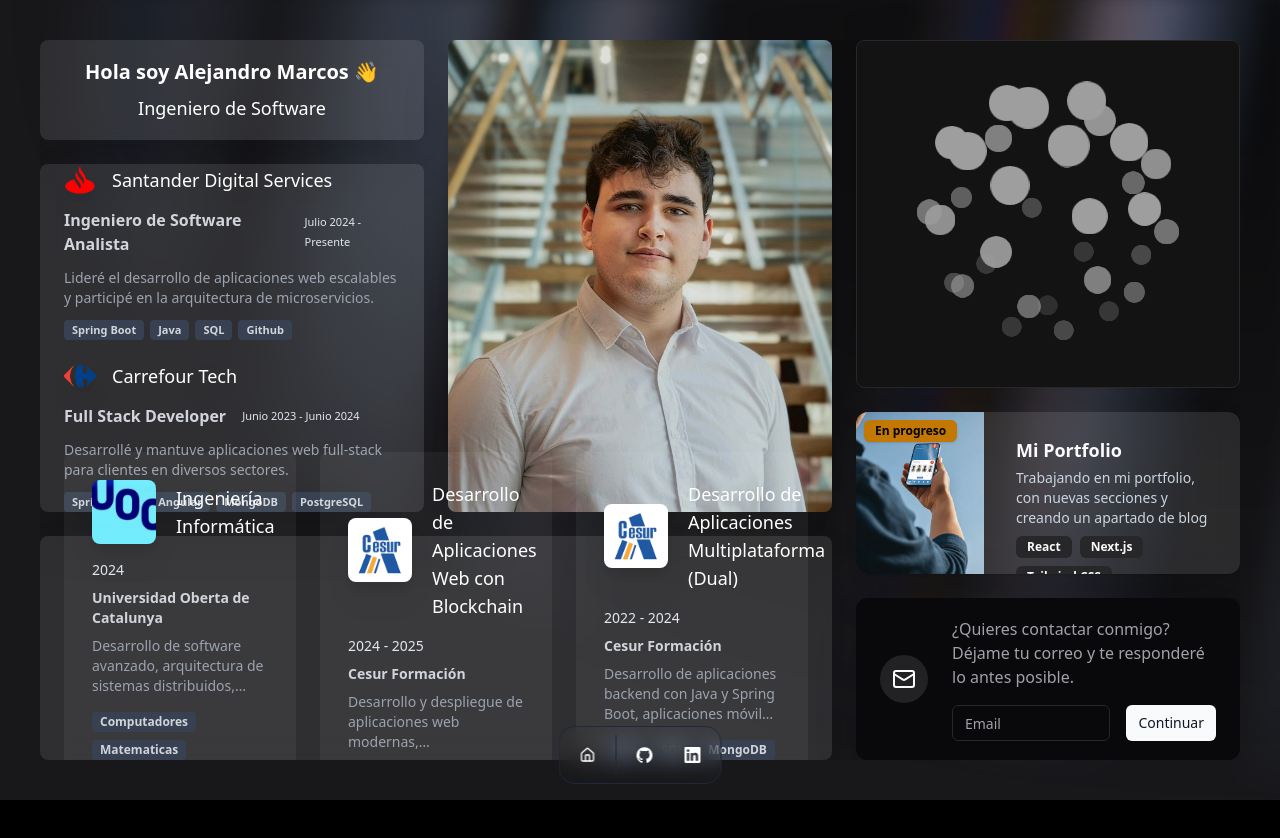
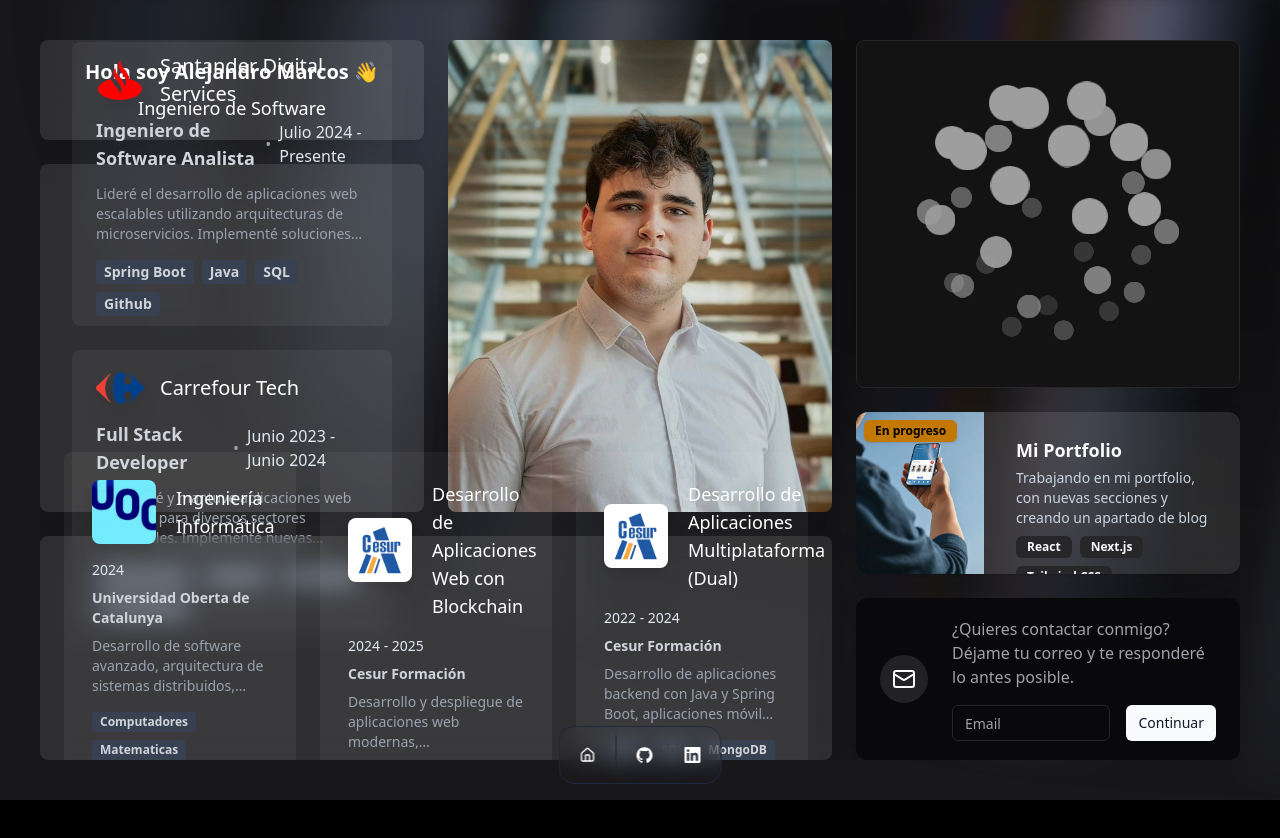
Before and after one commit to Alexma03/my-portfolio, a Next.js app: page / in a window 1280 px wide. Shown: the top 838 px of the page. Built offline with nearby package versions, Linux system fonts and the light colour scheme; no server answers.

Commit message:
Enhance WorkTimeline with interactive design and detailed work experience descriptions

```diff
--- a/components/WorkTimeline.tsx
+++ b/components/WorkTimeline.tsx
@@ -4,47 +4,58 @@ import Image from "next/image";
 
 export default function WorkExperienceTimeline() {
   return (
-    <div className="h-full w-full rounded-lg p-8 bg-white bg-opacity-10 flex items-center justify-center 2xl:py-14 short-laptop:p-6 wide-screen:p-16">
-      <div className="flex flex-col items-center justify-center gap-7 max-w-3xl size-full short-laptop:gap-5 2xl:gap-10">
+    <div className="size-full rounded-lg p-8 bg-white bg-opacity-10">
+        <div className="flex flex-col gap-6 size-full justify-center items-center">
         {workExperienceItems.map((work, index) => (
-          <div key={index} className="w-full">
-            <div className="flex flex-col">
-              <div className="flex flex-row mb-2 items-center">
-                <div className="flex items-center">
-                  <div className="relative w-8 h-8 md:w-10 md:h-10 lg:w-10 lg:h-10 xl:w-8 xl:h-8 wide-screen:h-12 wide-screen:w-12">
+          <div key={index} className="size-full">
+            <div className="flex flex-col h-full justify-center items-center bg-white/5 rounded-lg p-6
+              transition-all duration-300 ease-in-out hover:bg-white/10 hover:scale-[1.02] hover:shadow-lg
+              cursor-pointer group">
+              <div className="flex flex-col gap-2">
+                <div className="flex flex-row items-center gap-4">
+                  <div className="size-12 relative flex-shrink-0
+                    transition-transform duration-300 group-hover:scale-105">
                     <Image
-                      fill
                       src={work.logo}
                       alt={work.company}
-                      className="object-contain rounded-md filter drop-shadow-xl"
+                      fill
+                      className="object-contain rounded-lg filter drop-shadow-xl"
                     />
                   </div>
-                </div>
-                <h3 className="text-left flex items-center pl-4 wide-screen:text-2xl text-xl 2xl:text-xl xl:text-lg text-white font-medium">
+                  <h3 className="text-left text-xl text-white font-medium
+                    transition-colors duration-300 group-hover:text-blue-400">
                     {work.company}
                   </h3>
                 </div>
-              <div className="text-left flex flex-col short-laptop:flex-row short-laptop:items-center short-laptop:gap-4">
-                <p className="py-1 font-semibold text-sm md:text-lg lg:text-lg xl:text-base 2xl:text-lg wide-screen:text-lg text-gray-300">
+
+                <div className="text-left">
+                  <div className="flex items-center gap-2">
+                    <h2 className="font-bold text-lg text-gray-300
+                      transition-colors duration-300 group-hover:text-gray-200">
                       {work.position}
-                </p>
-                <span className="text-slate-200 text-[11px] md:text-sm lg:text-sm xl:text-[11px] wide-screen:text-base">
+                    </h2>
+                    <span className="text-gray-400">•</span>
+                    <span className="text-slate-200 text-base transition-colors duration-300 group-hover:text-slate-100">
                       {work.startDate} - {work.endDate || "Presente"}
                     </span>
                   </div>
-              <p className="text-[12px] md:text-sm lg:text-sm xl:text-[14px] 2xl:text-sm 2xl:mt-1 text-gray-400 text-left wide-screen:text-base mt-2">
+                  <p className="text-gray-400 text-sm mt-3 line-clamp-3
+                    transition-colors duration-300 group-hover:text-gray-300">
                     {work.description}
                   </p>
-              <div className="flex flex-wrap gap-1.5 mt-3">
+                  <div className="flex flex-wrap gap-2 mt-4">
                     {work.technologies.map((tech, index) => (
                       <Badge
                         key={index}
                         color="gray"
-                    className="text-[10px] md:text-xs lg:text-xs xl:text-[11px] text-gray-200 bg-gray-700"
+                        className="text-sm text-gray-200 bg-gray-700
+                          transition-all duration-300 group-hover:bg-gray-600 group-hover:text-white"
                       >
                         {tech}
                       </Badge>
                     ))}
+                  </div>
+                </div>
               </div>
             </div>
           </div>
--- a/data/workTimelineData.ts
+++ b/data/workTimelineData.ts
@@ -23,7 +23,7 @@ export interface WorkExperienceItem {
       height: 50,
       width: 60,
       description:
-        "Lideré el desarrollo de aplicaciones web escalables y participé en la arquitectura de microservicios.",
+        "Lideré el desarrollo de aplicaciones web escalables utilizando arquitecturas de microservicios. Implementé soluciones robustas con Spring Boot y Java, optimizando el rendimiento y la seguridad de las aplicaciones bancarias. Colaboré en la definición de estándares de desarrollo y mejores prácticas del equipo.",
     },
     {
       company: "Carrefour Tech",
@@ -36,6 +36,6 @@ export interface WorkExperienceItem {
       height: 50,
       width: 65,
       description:
-        "Desarrollé y mantuve aplicaciones web full-stack para clientes en diversos sectores.",
+        "Desarrollé y mantuve aplicaciones web full-stack para diversos sectores comerciales. Implementé nuevas funcionalidades utilizando Angular en el frontend y Spring Boot en el backend. Gestioné bases de datos MongoDB y PostgreSQL, optimizando consultas y mejorando el rendimiento de las aplicaciones.",
     },
   ];
```
Lines whose indentation alone changed are shown as unchanged.
